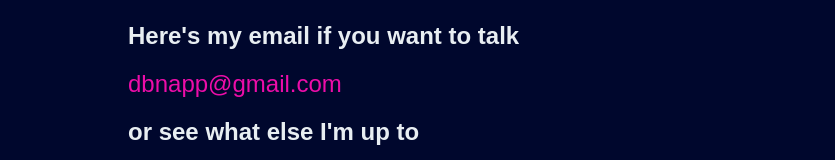
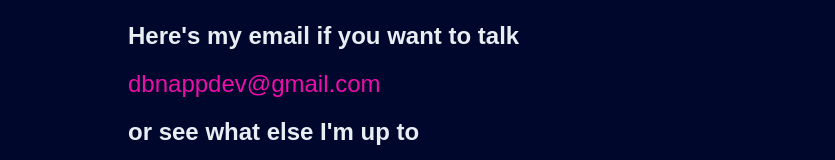
Before and after one commit to dbnapp/dbnapp.github.io, a React app: page /links in a window 1280 px wide. Shown: the part 318-478 px from the top of the page, without its empty margins (0-835 px from the left). Built offline with nearby package versions, Linux system fonts and the light colour scheme.

Commit message:
Update LinksPage.jsx

```diff
--- a/src/components/LinksPage.jsx
+++ b/src/components/LinksPage.jsx
@@ -61,7 +61,7 @@
   <LinksSection>
     <h1>Here&apos;s my email if you want to talk</h1>
     <p>
-      <SuperLink href="mailto:dbnapp@gmail.com">dbnapp@gmail.com</SuperLink>
+      <SuperLink href="mailto:dbnappdev@gmail.com">dbnappdev@gmail.com</SuperLink>
     </p>
     <h2> or see what else I&apos;m up to</h2>
     <p>
```
